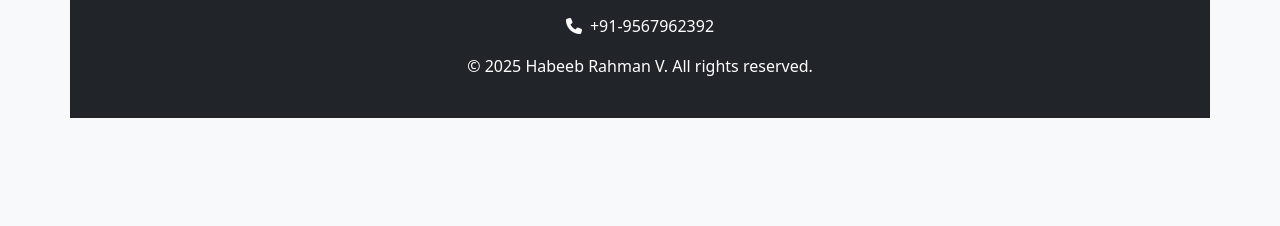
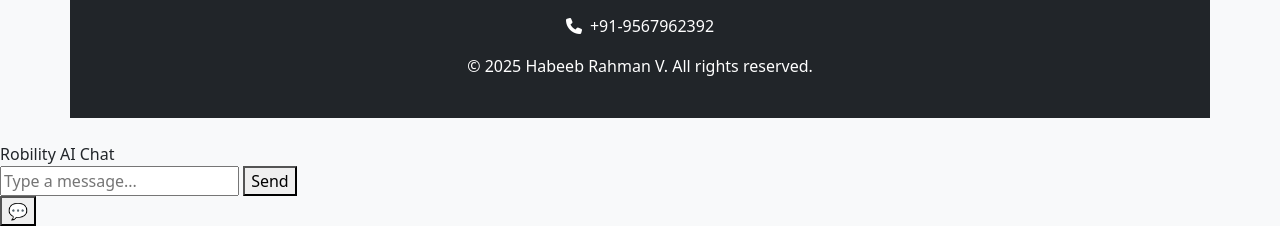
Before and after one commit to HabzSutherland/my-portfolio, a plain HTML site: page index.html in a window 1280 px wide. Shown: the part 736-962 px from the top of the page. Before the commit the page ends 878 px from the top, so only its background shows below. Drawn offline with nearby package versions, Linux system fonts and the light colour scheme.

Commit message:
Update index.html

```diff
--- a/index.html
+++ b/index.html
@@ -97,5 +97,16 @@
       </footer>
     </div>
   </div>
+  <div id="chatbot-window">
+  <div id="chatbot-header">Robility AI Chat</div>
+  <div id="chatbot-messages"></div>
+  <div id="chatbot-input">
+    <input type="text" id="userInput" placeholder="Type a message..." />
+    <button onclick="sendMessage()">Send</button>
+  </div>
+</div>
+
+<button id="chatbot-toggle" onclick="toggleChat()">💬</button>
+
 </body>
 </html>
```
